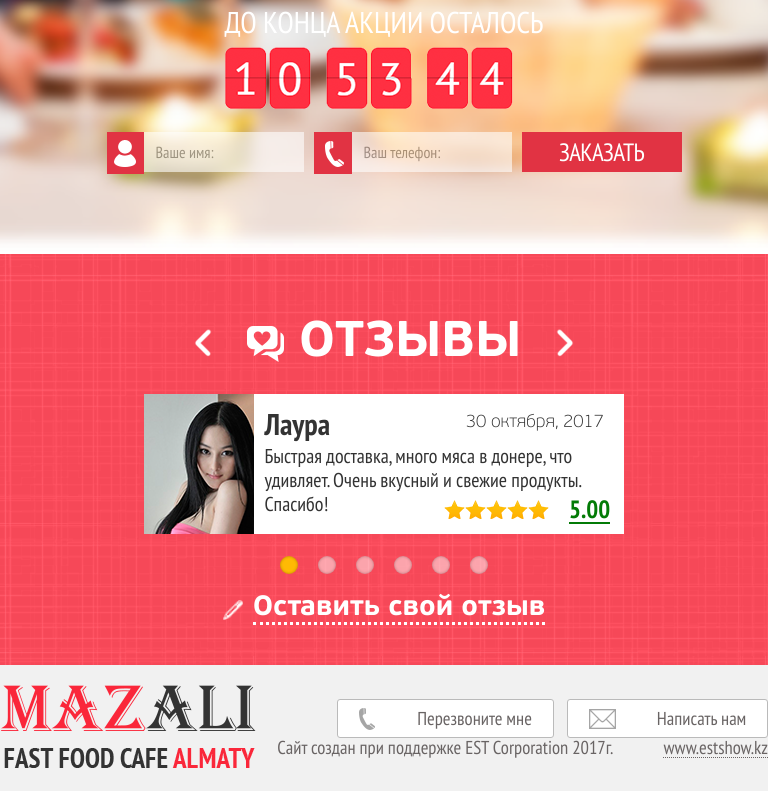
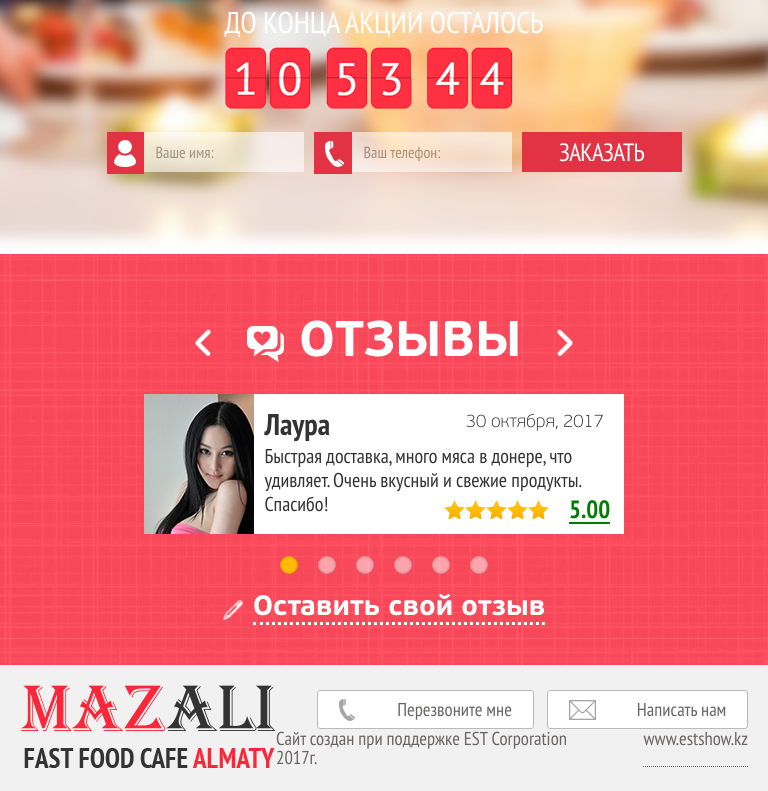
Before and after one commit to ArturSeo/Den-Timof.github.io, a plain HTML site: page index.html in a window 768 px wide. Shown: the part 6162-6953 px from the top of the page. Drawn offline with Linux system fonts and the light colour scheme; files whose address does not match are found by name; a web font is replaced by a local one.

Commit message:
10 commit

```diff
--- a/css/style.css
+++ b/css/style.css
@@ -1383,6 +1383,11 @@
   background-color: #f1f1f1;
   padding: 20px 0;
 }
+@media only screen and (orientation: portrait) and (min-width: 768px) and (max-width: 991px) {
+  .footer {
+    padding: 20px;
+  }
+}
 .footer > * {
   display: -ms-flexbox;
   display: flex;
```
